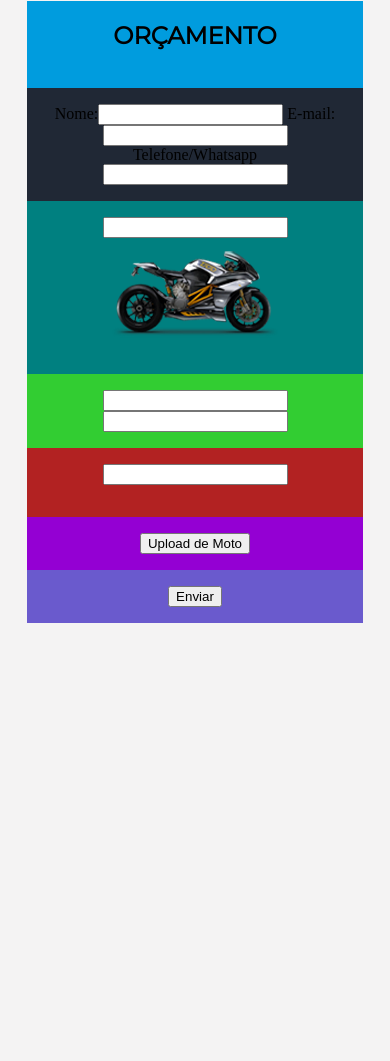
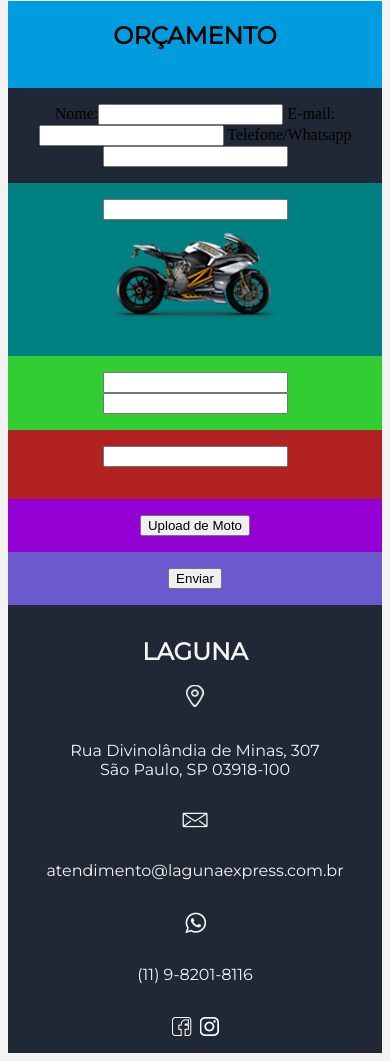
Before and after one commit to MarthaCampos/laguna, a plain HTML site: page index.html in a window 390 px wide. Shown: the part 3196-4257 px from the top of the page. Before the commit the page ends 3827 px from the top, so only its background shows below. Drawn offline with Linux system fonts and the light colour scheme.

Commit message:
rodapé adicionado com sucesso

```diff
--- a/index.html
+++ b/index.html
@@ -200,52 +200,22 @@
 
     <!-- RODAPÉ -->
 
-<!-- <div class="rodape">
-    <div>
-        <h1>Laguna</h1>
-    </div>
-
-    <div class="contato">
-        <div></div>
-        <div>
+    <section>
+            <h1>Laguna</h1>
             <img src="rodape_local.png" alt="">
-            <p>Teste</p>
-        </div>
-        <div>
+            <p>Rua Divinolândia de Minas, 307<br>
+                São Paulo, SP 03918-100</p>
             <img src="rodape_mail.png" alt="">
-            <p>Teste</p>
-        </div>
-        <div>
+            <p>atendimento@lagunaexpress.com.br
+            </p>
             <img src="rodape_whats.png" alt="">
-            <p>Teste</p>
-        </div>
-        <div></div>
-    </div>
-
-    <div>
-        <div>
-            <img src="rodape_face.png" alt="">
-        </div>
-        <div>
+            <p>(11) 9-8201-8116
+            </p>
+            <div>
+            <img class="face" src="rodape_face.png" alt="">
             <img src="rodape_insta.png" alt="">
-        </div>
-    </div>
-
-</div> -->
-
-<!-- SCRIPS -->
-
-<!-- <script>
-
-    (function(i,s,o,g,r,a,m){i['GoogleAnalyticsObject']=r;i[r]=i[r]||function(){
-    (i[r].q=i[r].q||[]).push(arguments)},i[r].l=1*new Date();a=s.createElement(o),
-    m=s.getElementsByTagName(o)[0];a.async=1;a.src=g;m.parentNode.insertBefore(a,m)
-    })(window,document,'script','//www.google-analytics.com/analytics.js','ga');
-
-    ga('create', 'UA-46156385-1', 'cssscript.com');
-    ga('send', 'pageview');
-
-  </script> -->
+            </div>
+    </section>
 
 </body>
 </html>
--- a/style.css
+++ b/style.css
@@ -677,7 +677,7 @@ p{
 /* ORÇAMENTO */
 
 .orcamento{
-    width: 90%;
+    width: 100%;
     display: flex;
     flex-direction: column;
     justify-content: center;
@@ -718,3 +718,48 @@ p{
     background-color: slateblue;
 }
 /* RODAPÉ */
+
+section{
+    display: flex;
+    align-items: center;
+    justify-content: center;
+    background-color: #202835;
+    color: whitesmoke;
+    padding: 1rem;
+}
+section h1{
+    padding: 1rem;
+    text-transform: uppercase;
+    font-family: 'Montserrat', sans-serif;
+    margin-right: 5rem;
+}
+section p{
+    padding: 1rem;
+}
+.face{
+    padding-right: 0.5rem;
+    margin-left: 5rem;
+}
+
+/* RODAPÉ MOBILE */
+
+@media (max-width: 991.98px){
+    section{
+    display: flex;
+    flex-direction: column;
+}
+section h1{
+    margin: 0 auto;
+}
+section p {
+padding: 1rem;
+text-align: center;
+}
+section div{
+    display: flex;
+    justify-content: center;
+}
+.face{
+    margin-left: 0;
+}
+}
```
